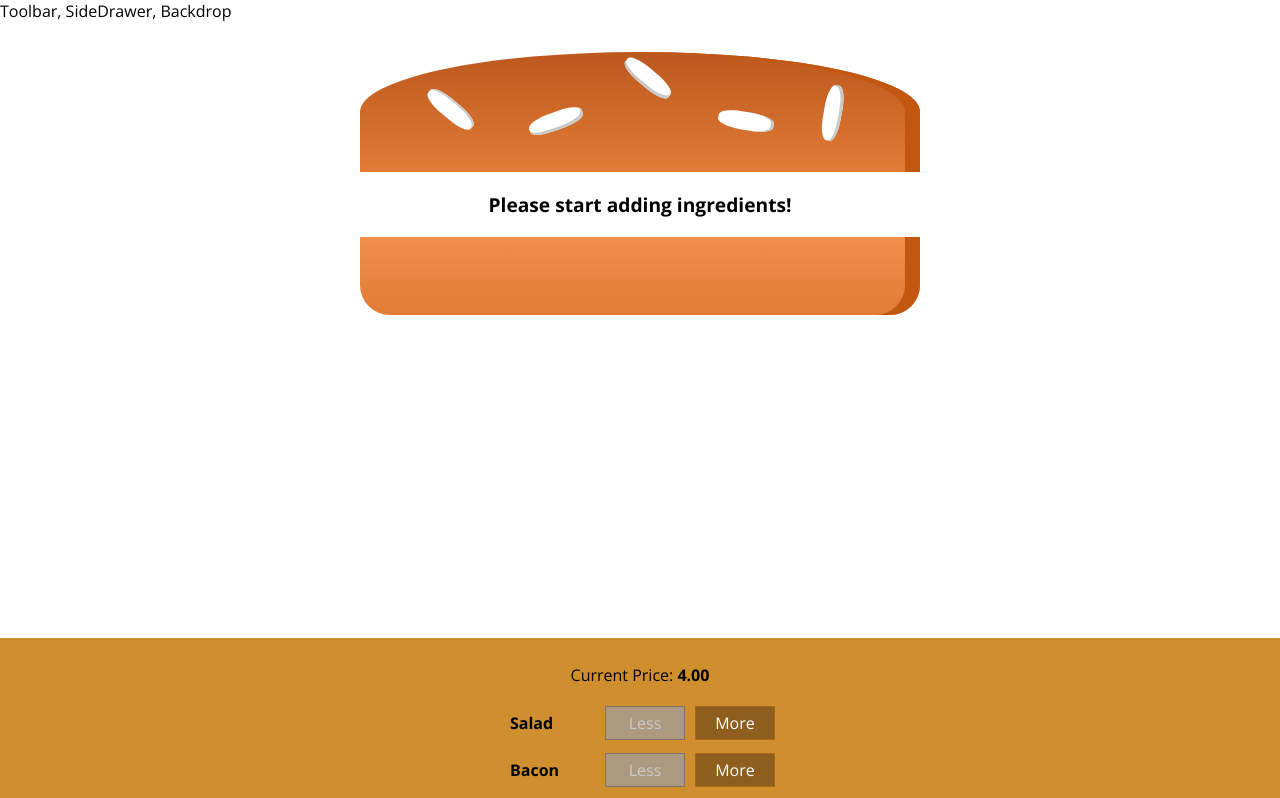
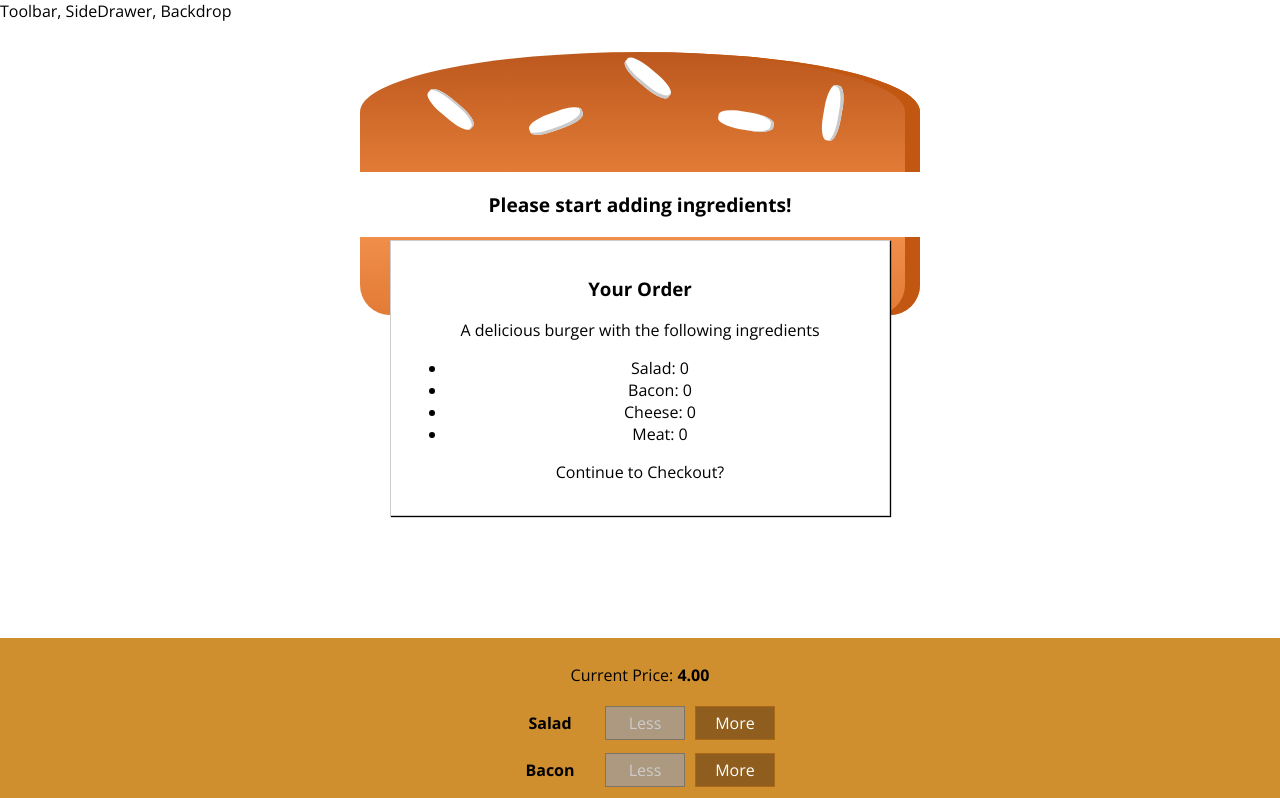
Before and after one commit to hishambokhari/TheBurgerBuilder, a React app: page / in a window 1280 px wide. Shown: the top 798 px of the page. Built offline with nearby package versions, Linux system fonts and the light colour scheme.

Commit message:
Add: Order Summary Modal

```diff
--- a/src/components/Burger/BuildControls/BuildControl/BuildControl.css
+++ b/src/components/Burger/BuildControls/BuildControl/BuildControl.css
@@ -1,6 +1,6 @@
 .BuildControl {
     display: flex;
-    justify-content: center;
+    justify-content:center;
     align-items: center;
     margin: 5px 0;
 }
--- a/src/components/Burger/BuildControls/BuildControls.css
+++ b/src/components/Burger/BuildControls/BuildControls.css
@@ -3,7 +3,6 @@
   background-color: #cf8f2e;
   display: flexbox;
   flex-flow: column;
-  justify-content: center;
   box-shadow: 0 2px 1px #ccc;
   margin: auto;
   padding: 10px 0;
--- /dev/null
+++ b/src/components/Burger/OrderSummary/OrderSummary.js
@@ -0,0 +1,25 @@
+import React from 'react';
+import Aux from '../../../hoc/Aux'
+
+
+const orderSummary = (props) => {
+  const ingredientSummary = Object.keys(props.ingredients)
+    .map(igKey => {
+      return (
+        <li key={igKey}>
+        <span style={{textTransform: 'capitalize'}}>{igKey}</span>: {props.ingredients[igKey]}
+        </li> );
+    } );
+  return (
+    <Aux>
+      <h3>Your Order</h3>
+      <p>A delicious burger with the following ingredients</p>
+      <ul>
+        {ingredientSummary}
+      </ul>
+      <p>Continue to Checkout?</p>
+    </Aux>
+  );
+};
+
+export default orderSummary;
--- a/src/components/Layout/Layout.css
+++ b/src/components/Layout/Layout.css
@@ -1,3 +1,4 @@
 .content {
   margin-top: 16px;
+  text-align: center;
 }
--- /dev/null
+++ b/src/components/UI/Modal/Modal.css
@@ -0,0 +1,20 @@
+.Modal {
+  position: fixed;
+  z-index: 500;
+  background-color: white;
+  width: 70%;
+  border: 1px solid #ccc;
+  box-shadow: 1px 1px 1px black;
+  padding: 16px;
+  left: 15%;
+  top: 30%;
+  box-sizing: border-box;
+  transition: all 0.3s ease-out;
+}
+
+@media (min-width: 600px) {
+  .Modal {
+      width: 500px;
+      left: calc(50% - 250px);
+  }
+}
--- /dev/null
+++ b/src/components/UI/Modal/Modal.js
@@ -0,0 +1,10 @@
+import React from 'react';
+import classes from './Modal.css'
+
+const modal = (props) => (
+  <div className={classes.Modal}>
+    {props.children}
+  </div>
+);
+
+export default modal;
--- a/src/containers/BurgerBuilder/BurgerBuilder.js
+++ b/src/containers/BurgerBuilder/BurgerBuilder.js
@@ -2,6 +2,8 @@
 import Aux from '../../hoc/Aux';
 import Burger from '../../components/Burger/Burger';
 import BuildControls from '../../components/Burger/BuildControls/BuildControls';
+import Modal from '../../components/UI/Modal/Modal';
+import OrderSummary from '../../components/Burger/OrderSummary/OrderSummary';
 
 
 const INGREDIENT_PRICES = {
@@ -75,6 +77,9 @@
     }
     return (
       <Aux>
+        <Modal>
+          <OrderSummary ingredients={this.state.ingredients}/>
+        </Modal>
         <Burger ingredients={this.state.ingredients}/>
         <BuildControls
         ingredientAdded={this.addIngredientHandler}
```
Also changed, not shown: src/components/UI/Backdrop/Backdrop.js (added).
